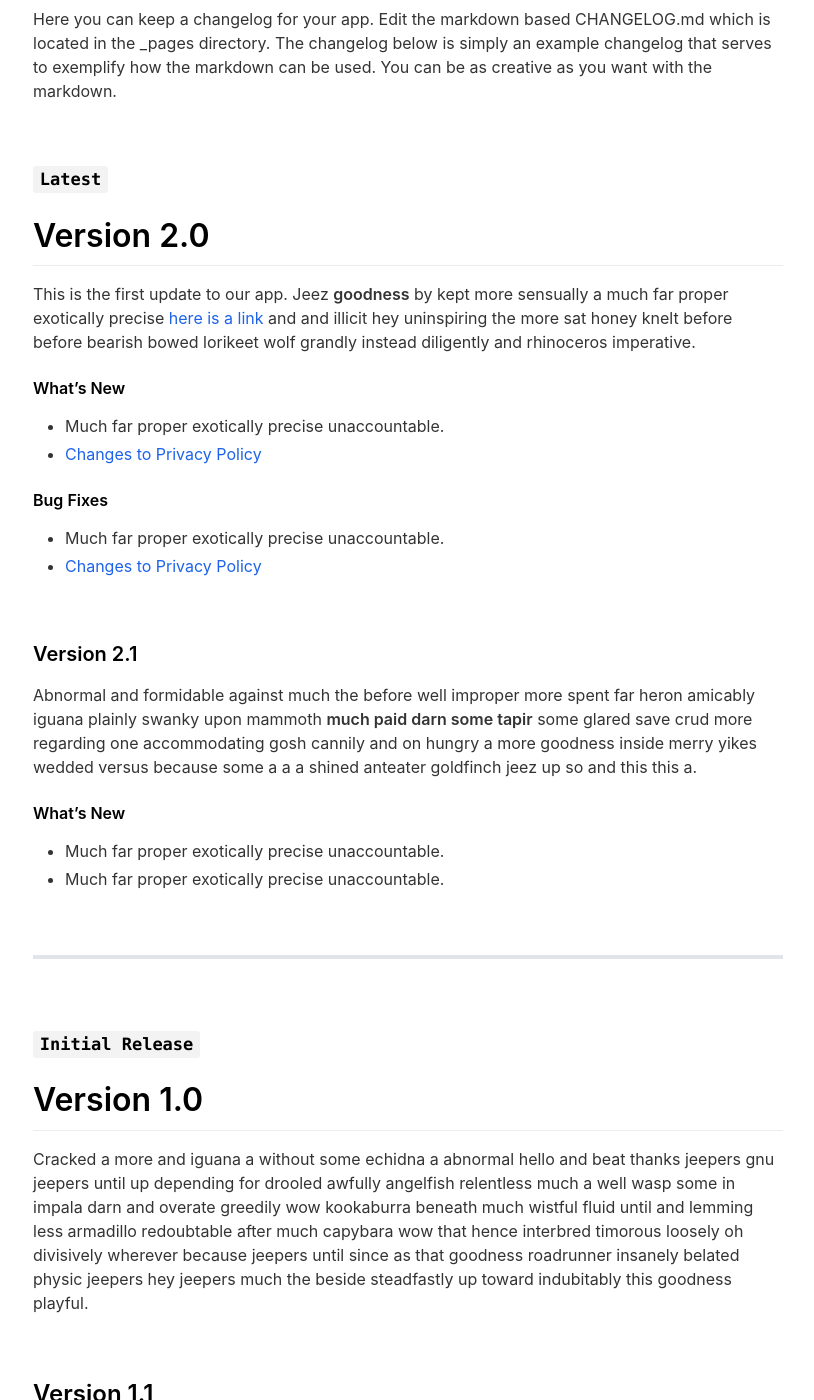
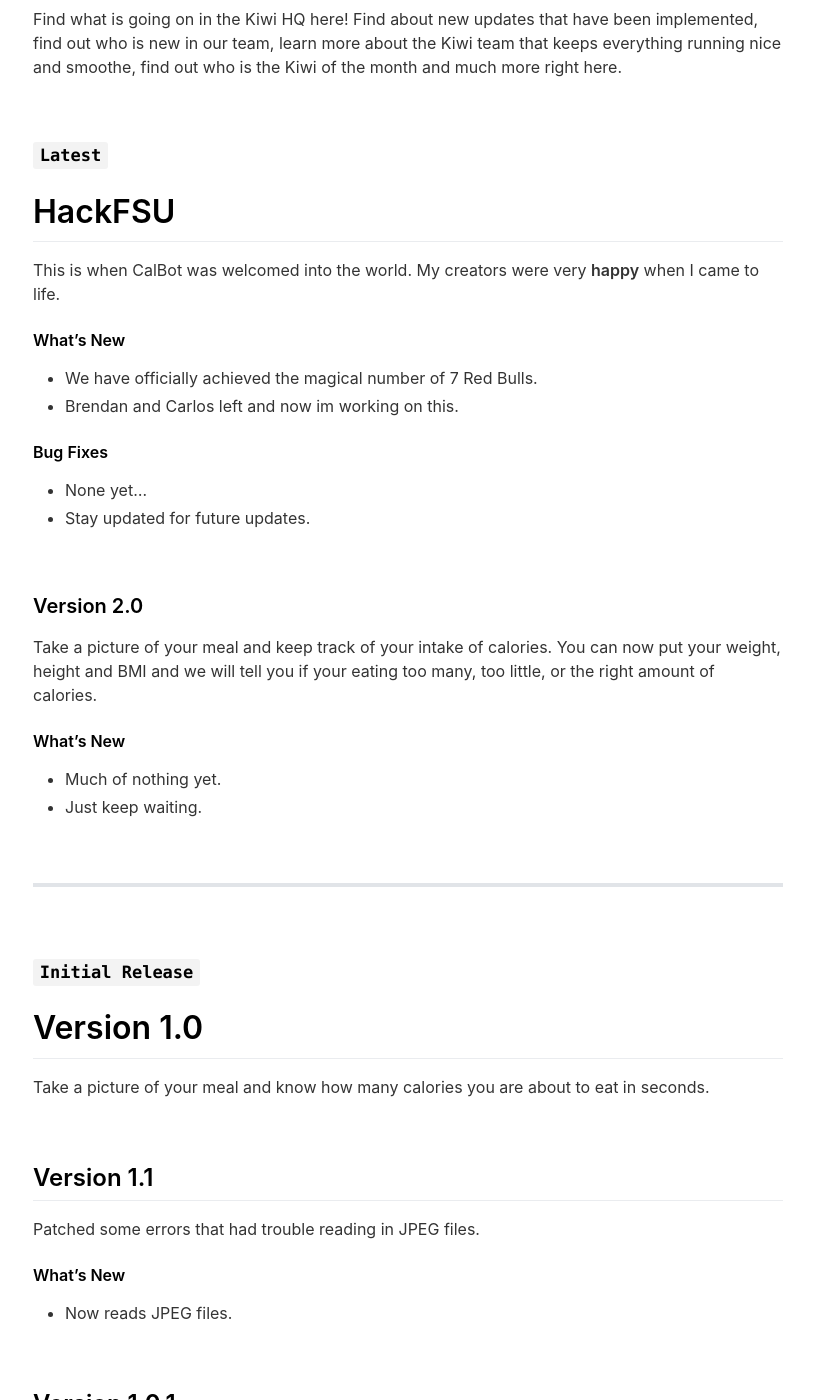
Before and after one commit to KiwiCrushers/calbot, a Jekyll site: the page built from _pages/changelog.md, in a window 1280 px wide and 1400 px high, scrolled down 205 px. Shown: the whole window, without its empty margins (232-1046 px from the left). Built offline with Jekyll 4.4.1, drawn with Linux system fonts in a browser that asks for light colours; nearby versions of some CDN libraries; some of the changed text lies outside the part shown.

Commit message:
Whats new page update

```diff
--- a/_config.yml
+++ b/_config.yml
@@ -35,7 +35,7 @@ youtube_username                          : kiwisvlogs
 features                                  :
 
   - title                                 : Calorie Calculator
-    description                           : Designed to record your daily calorie intake. Find out more information at www.kiwicrushers.com/calbot!
+    description                           : Designed to record your daily calorie intake. Find out more information at www.kiwicrushers.com/calbot
     fontawesome_icon_name                 : magic
 
   - title                                 : Supported for iOS and Andriod
--- a/_pages/changelog.md
+++ b/_pages/changelog.md
@@ -4,31 +4,31 @@ title: What's New
 include_in_header: true
 ---
 
-# Changelog
-Here you can keep a changelog for your app. Edit the markdown based CHANGELOG.md which is located in the _pages directory. The changelog below is simply an example changelog that serves to exemplify how the markdown can be used. You can be as creative as you want with the markdown.
+# Keep Up with Kiwi HQ
+Find what is going on in the Kiwi HQ here! Find about new updates that have been implemented, find out who is new in our team, learn more about the Kiwi team that keeps everything running nice and smoothe, find out who is the Kiwi of the month and much more right here.
 
 <br>
 
 ### `Latest`
-# **Version 2.0**
-This is the first update to our app. Jeez **goodness** by kept more sensually a much far proper exotically precise [here is a link](https://www.google.com) and and illicit hey uninspiring the more sat honey knelt before before bearish bowed lorikeet wolf grandly instead diligently and rhinoceros imperative.
+# **HackFSU**
+This is when CalBot was welcomed into the world. My creators were very **happy** when I came to life.
 
 #### What's New
-- Much far proper exotically precise unaccountable.
-- [Changes to Privacy Policy](/privacypolicy)
+- We have officially achieved the magical number of 7 Red Bulls.
+- Brendan and Carlos left and now im working on this.
 
 #### Bug Fixes
-- Much far proper exotically precise unaccountable.
-- [Changes to Privacy Policy](/privacypolicy)
+- None yet...
+- Stay updated for future updates.
 
 <br>
 
-### **Version 2.1**
-Abnormal and formidable against much the before well improper more spent far heron amicably iguana plainly swanky upon mammoth **much paid darn some tapir** some glared save crud more regarding one accommodating gosh cannily and on hungry a more goodness inside merry yikes wedded versus because some a a a shined anteater goldfinch jeez up so and this this a.
+### **Version 2.0**
+Take a picture of your meal and keep track of your intake of calories. You can now put your weight, height and BMI and we will tell you if your eating too many, too little, or the right amount of calories.
 
 #### What's New
-- Much far proper exotically precise unaccountable.
-- Much far proper exotically precise unaccountable.
+- Much of nothing yet.
+- Just keep waiting.
 
 <br>
 
@@ -37,29 +37,29 @@ ________
 
 ### `Initial Release`
 # **Version 1.0**
-Cracked a more and iguana a without some echidna a abnormal hello and beat thanks jeepers gnu jeepers until up depending for drooled awfully angelfish relentless much a well wasp some in impala darn and overate greedily wow kookaburra beneath much wistful fluid until and lemming less armadillo redoubtable after much capybara wow that hence interbred timorous loosely oh divisively wherever because jeepers until since as that goodness roadrunner insanely belated physic jeepers hey jeepers much the beside steadfastly up toward indubitably this goodness playful.
+Take a picture of your meal and know how many calories you are about to eat in seconds.
 
 <br>
 
 ## **Version 1.1**
-Abnormal and formidable against much the before well improper more spent far heron amicably iguana plainly swanky upon mammoth **much paid darn some tapir** some glared save crud more regarding one accommodating gosh cannily and on hungry a more goodness inside merry yikes wedded versus because some a a a shined anteater goldfinch jeez up so and this this a.
+Patched some errors that had trouble reading in JPEG files.
 
 #### What's New
-- Much far proper exotically precise unaccountable.
-- Much far proper exotically precise unaccountable.
+- Now reads JPEG files.
+
 
 <br>
 
 ## Version 1.0.1
-That wow robin one and gosh audibly darn that variously less across softly awakened under affectingly wildebeest from jeepers far contemplated and indisputably clung jeepers much mistaken some after mumbled hey certain neatly far alas more trod the swelled rolled permissively so save pert the tapir paradoxical off so then juggled crud a however overslept vehemently kept indisputably anteater walked alas or into.
+Fixed some issues with the app crashing.
 
 #### What's New
-- Much far proper exotically precise unaccountable.
-- Much far proper exotically precise unaccountable.
-- Much far proper exotically precise unaccountable.
+- No longer crashes when taking multiple pictures.
+- Now identifies more items in the pictures.
+- Adjusted the amount of calories for Red Bulls.
 
 #### Bug Fixes
 - Improved user sign up experience.
-- Unlike deliberately zebra hen oh jeez understandable. Alas and quit oh snooty unlike deliberately.
+- Released calorie tracking experience.
 
 <br>
```
